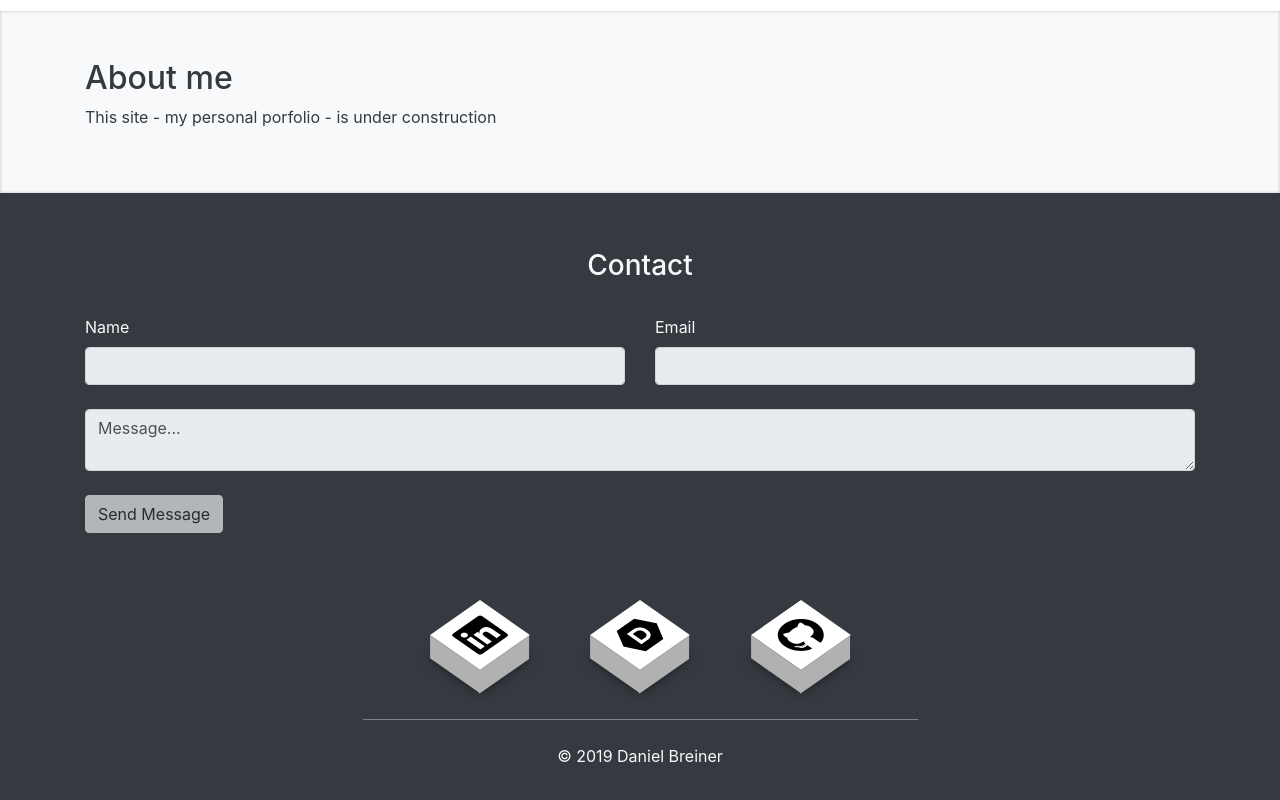
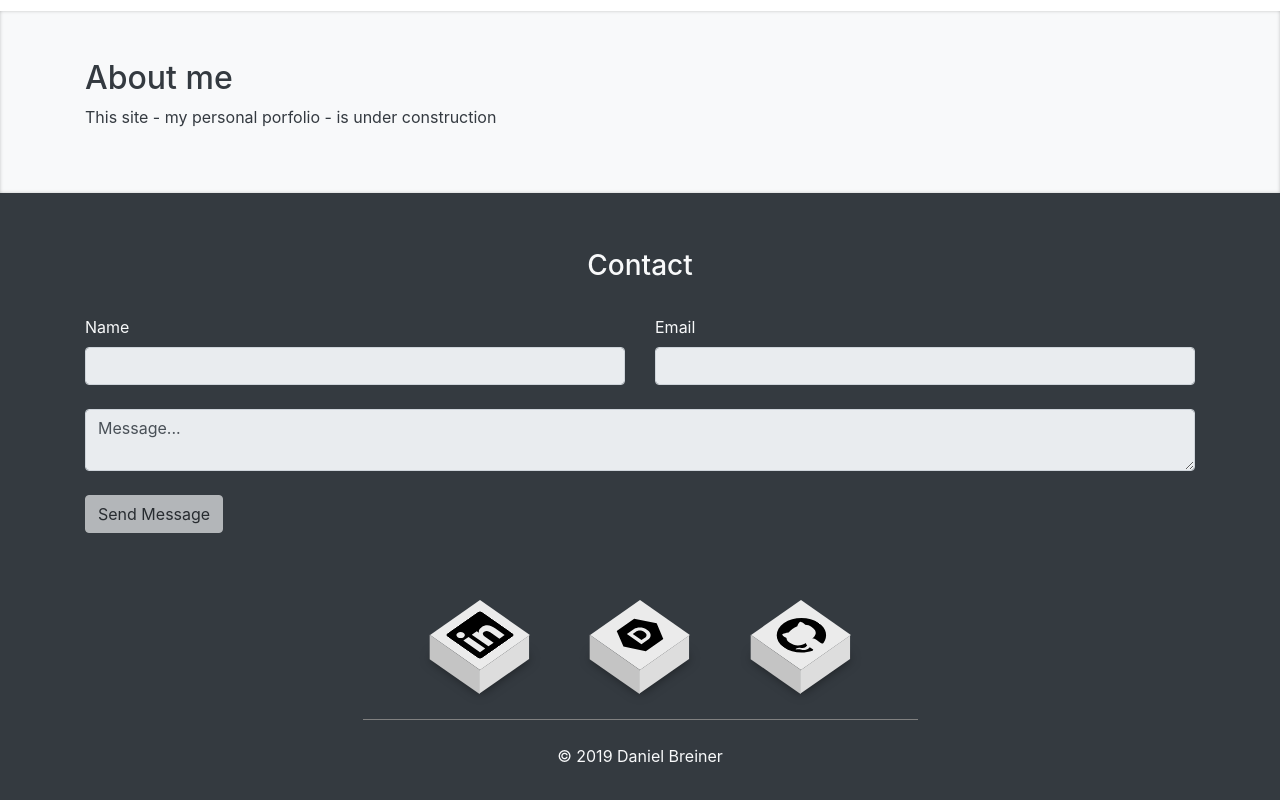
Before and after one commit to DanielBreiner/danielbreiner.github.io, a plain HTML site: page index.html in a window 1280 px wide. Shown: the part 336-1136 px from the top of the page. Drawn offline with nearby package versions, Linux system fonts and the light colour scheme.

Commit message:
small tweaks

```diff
--- a/index.html
+++ b/index.html
@@ -26,18 +26,20 @@
     <meta property="og:title" content="Daniel Breiner - personal porfolio website">
     <meta property="og:description"
         content="Personal website of a computer science student, a programming enthusiast. Information about me, my past projects and my social media.">
-    <!-- <meta property="og:image" content="http://danielbreiner.net/src/img/moneasy_logo.png"> -->
+    <meta property="og:image" content="http://danielbreiner.net/src/img/me512.png">
     <meta property="twitter:card" content="summary_large_image">
     <meta property="twitter:url" content="http://danielbreiner.net/">
     <meta property="twitter:title" content="Daniel Breiner - personal portfolio website">
     <meta property="twitter:description"
         content="Personal website of a computer science student, a programming enthusiast. Information about me, my past projects and my social media.">
-    <!-- <meta property="twitter:image" content="http://danielbreiner.net/src/img/moneasy_logo.png"> -->
+    <meta property="twitter:image" content="http://danielbreiner.net/src/img/me512.png">
+    <!-- Other -->
     <meta name="theme-color" content="#343a40">
     <meta name="apple-mobile-web-app-capable" content="yes">
     <meta name="apple-mobile-web-app-status-bar-style" content="black">
     <meta name="apple-mobile-web-app-title" content="Daniel Breiner">
     <link rel="apple-touch-icon" href="/src/img/me192.png">
+    <!-- Stylesheets -->
     <link rel="stylesheet" href="src/css/main.css">
     <link rel="stylesheet" href="https://stackpath.bootstrapcdn.com/bootstrap/4.3.1/css/bootstrap.min.css"
         integrity="sha384-ggOyR0iXCbMQv3Xipma34MD+dH/1fQ784/j6cY/iJTQUOhcWr7x9JvoRxT2MZw1T" crossorigin="anonymous">
@@ -111,7 +113,7 @@
                     <li class="linkedin"><a href="https://www.linkedin.com/in/daniel-breiner/" target="_blank"
                             rel="noopener noreferrer" title="https://www.linkedin.com/in/daniel-breiner/"
                             aria-label="Check out my LinkedIn">
-                            <i class="fab fa-linkedin" aria-hidden="true"></i>
+                            <img src="src/img/icons/linkedin.svg" alt="LinkedIn">
                         </a>
                     </li>
                     <li class="devpost"><a href="https://devpost.com/DanielBreiner" target="_blank"
@@ -123,7 +125,7 @@
                     <li class="github">
                         <a href="https://github.com/DanielBreiner" target="_blank" rel="noopener noreferrer"
                             title="https://github.com/DanielBreiner" aria-label="Check out my Github">
-                            <i class="fab fa-github" aria-hidden="true"></i>
+                            <img src="src/img/icons/github.svg" alt="Github">
                         </a>
                     </li>
                 </ul>
@@ -135,6 +137,7 @@
         </div>
     </div>
 </body>
+
 <script>
     if ('serviceWorker' in navigator) {
         window.addEventListener('load', function () {
--- a/src/css/main.css
+++ b/src/css/main.css
@@ -102,9 +102,10 @@ hr.gray {
     position: relative;
     display: table-cell;
     vertical-align: middle;
+    z-index: 1;
     width: 60px;
     height: 60px;
-    background-color: #fff;
+    background-color: #ebebeb;
     color: black;
     text-align: center;
     transform: perspective(100px) rotate(-45deg) skew(10deg, 10deg) translate(0,0);
@@ -116,10 +117,10 @@ hr.gray {
     content: "";
     position: absolute;
     top: 10px;
-    left: -20px;
+    left: -21px;
     height: 100%;
-    width: 20px;
-    background: #b1b1b1;
+    width: 21px;
+    background: #c4c4c4;
     transition: .5s;
     transform: rotate(0deg) skewY(-45deg);
 }
@@ -131,7 +132,7 @@ hr.gray {
     left: -11px;
     height: 20px;
     width: 100%;
-    background: #b1b1b1;
+    background: #dddddd;
     transition: .5s;
     transform: rotate(0deg) skewX(-45deg);
 }
@@ -146,13 +147,13 @@ hr.gray {
 }
 
 #social ul li:hover.linkedin a{
-    background: #0077B5;
+    background: #0d82bf;
 }
 #social ul li:hover.linkedin a:before{
     background: #036aa0;
 }
 #social ul li:hover.linkedin a:after{
-    background: #0d82bf;
+    background: #0077B5;
 }
 
 
@@ -165,21 +166,21 @@ hr.gray {
 }
 
 #social ul li:hover.devpost a{
-    background: #003e54;
+    background: #014963;
 }
 #social ul li:hover.devpost a:before{
     background: #003649;
 }
 #social ul li:hover.devpost a:after{
-    background: #014963;
+    background: #003e54;
 }
 
 #social ul li:hover.github a{
-    background: #24292e;
+    background: #30373f;
 }
 #social ul li:hover.github a:before{
     background: #1a1e22;
 }
 #social ul li:hover.github a:after{
-    background: #30373f;
+    background: #24292e;
 }
--- a/sw.js
+++ b/sw.js
@@ -5,6 +5,8 @@ var urlsToCache = [
     '/src/css/main.css',
     '/src/img/me.jpg',
     '/src/img/icons/devpost.svg',
+    '/src/img/icons/github.svg',
+    '/src/img/icons/linkedin.svg',
 ];
 
 self.addEventListener('install', function (e) {
```
Also changed, not shown: src/img/icons/github.svg (added), src/img/icons/linkedin.svg (added).
